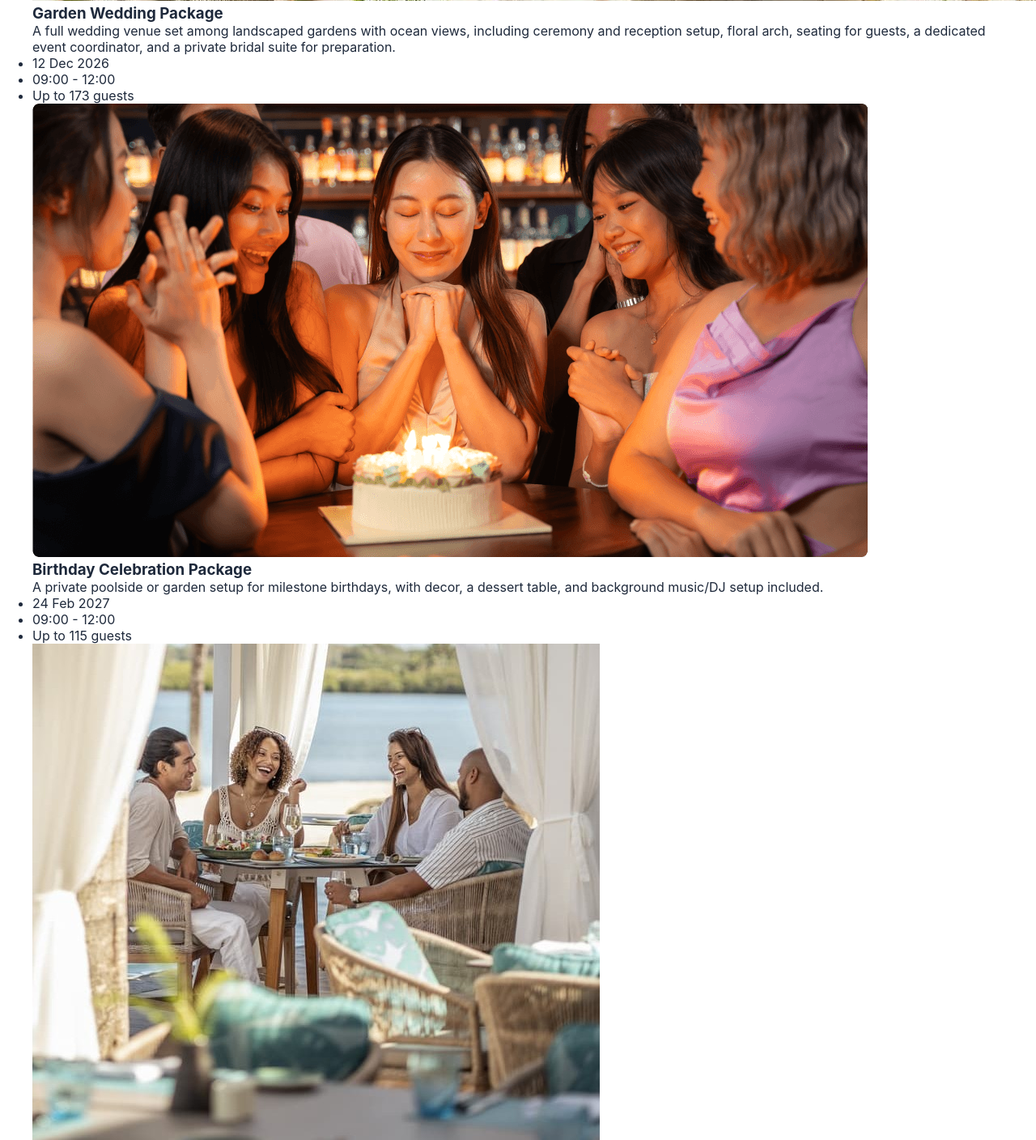
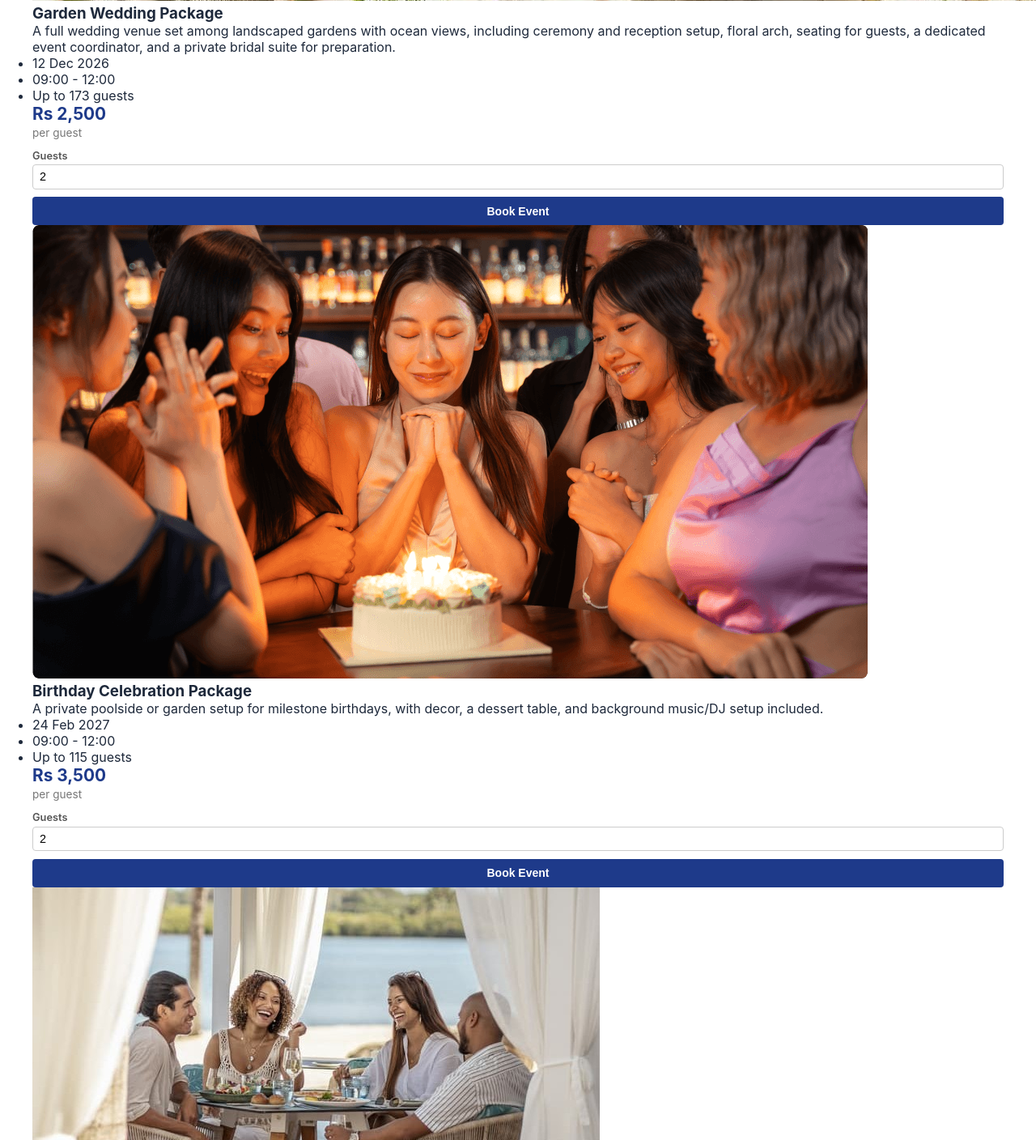
Before and after one commit to Ayushr0129/Star-hotel, a Django app: page /events/ in a window 1280 px wide; the page is wider, and only the part inside the window is pictured. Shown: the part 1074-2482 px from the top of that part at 81% size. Run offline with Django 5.2, Linux system fonts and the light colour scheme; data comes from the database, SQL or seed files in the repository; both versions use the stored data as it was after the commit.

Commit message:
Added price and Book Event form to event cards

```diff
--- a/StarHotel/hotel/templates/hotel/events.html
+++ b/StarHotel/hotel/templates/hotel/events.html
@@ -25,6 +25,24 @@
                     <li>Up to {{ event.max_attendees }} guests</li>
                 </ul>
             </div>
+            <div class="event-card-action">
+                <p class="event-card-price">
+                    <span class="price-amount">Rs {{ event.price|floatformat:"0g" }}</span>
+                    <span class="price-period">per guest</span>
+                </p>
+
+                <form method="post" action="{% url 'booking' %}" class="card-book-form">
+                    {% csrf_token %}
+                    <input type="hidden" name="current_tab" value="events">
+                    <input type="hidden" name="add_item" value="event-{{ event.id }}">
+
+                    <label>Guests
+                        <input type="number" name="guests" min="1" max="{{ event.max_attendees }}" value="2" required>
+                    </label>
+
+                    <button type="submit" class="btn-navy">Book Event</button>
+                </form>
+            </div>
         </div>
         {% endfor %}
     </div>
--- a/StarHotel/hotel/views.py
+++ b/StarHotel/hotel/views.py
@@ -131,6 +131,7 @@ def events(request):
             'start_time': e.start_time,
             'end_time': e.end_time,
             'max_attendees': e.max_attendees,
+            'price': e.price_per_person,
         }
         for e in Event.objects.order_by("event_id")
     ]
```
Also changed, not shown: db.sqlite3.
